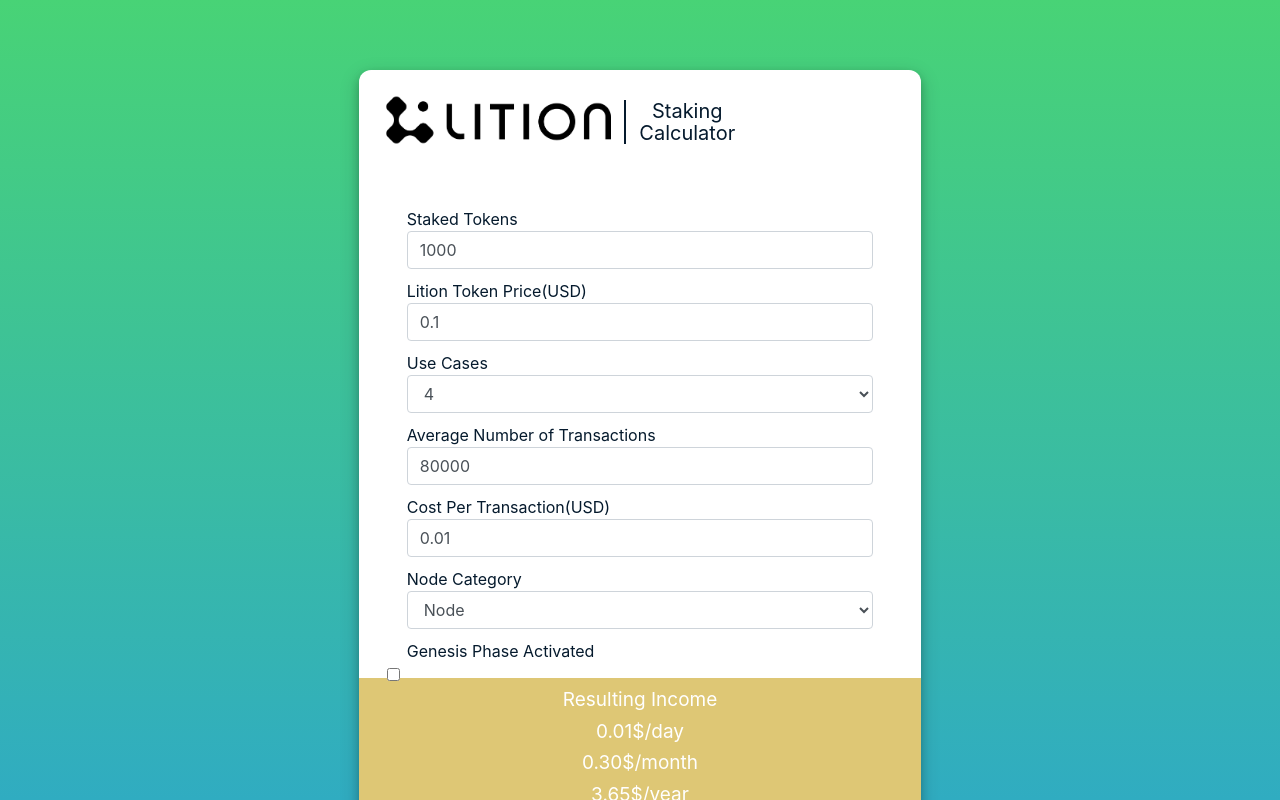
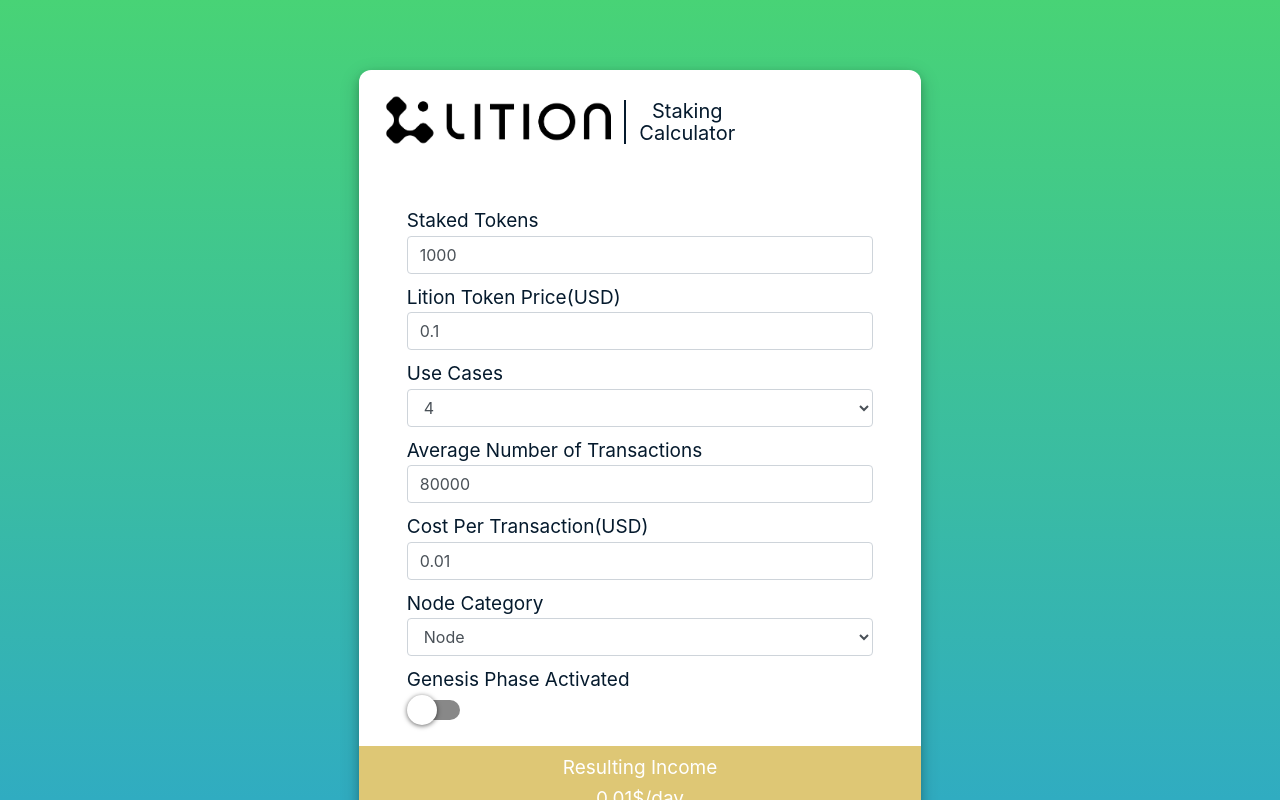
Before and after one commit to fmanea/lition-stake-reactJs, a React (Create React App) app: page / in a window 1280 px wide. Shown: the top 800 px of the page. Built offline with nearby package versions, Linux system fonts and the light colour scheme.

Commit message:
Added nice switch

```diff
--- a/package.json
+++ b/package.json
@@ -6,6 +6,7 @@
     "react": "^16.9.0",
     "react-dom": "^16.9.0",
     "react-scripts": "3.1.1",
+    "react-switch": "^5.0.1",
     "reactstrap": "^8.0.1"
   },
   "scripts": {
--- a/src/App.css
+++ b/src/App.css
@@ -36,7 +36,8 @@
   padding-bottom: 5px ;
 }
 .userInputContainer p{
-  color:#051A2D
+  color:#051A2D;
+  font-size: 19px;
 }
 
 .imageContainer span {
--- a/src/App.js
+++ b/src/App.js
@@ -5,7 +5,8 @@
 import { makeStyles } from '@material-ui/core/styles';
 import Typography from '@material-ui/core/Typography';
 import Slider from '@material-ui/core/Slider';
-import logo from './lition_logo_bw_black.png'
+import logo from './lition_logo_bw_black.png';
+import Switch from "react-switch";
 
 
 
@@ -114,7 +115,7 @@
   }
 
   handleCheckboxChange(evt) {
-    this.setState({ [evt.target.name]: evt.target.checked });
+    this.setState({ "isGenesisPhase": evt });
   }
 
 
@@ -182,7 +183,23 @@
 
             <div className='textFormPairContainer'>
               <p>Genesis Phase Activated</p>
-              <Input type="checkbox" name="isGenesisPhase" className="form-check-input" onChange={this.handleCheckboxChange} checked={this.state.isGenesisPhase} disabled={this.state.genesisPhaseCheckboxState} />
+              <Switch
+                name="isGenesisPhase"
+                checked={this.state.isGenesisPhase}
+                onChange={this.handleCheckboxChange}
+                disabled={this.state.genesisPhaseCheckboxState}
+                onColor="#86d3ff"
+                onHandleColor="#2693e6"
+                handleDiameter={30}
+                uncheckedIcon={false}
+                checkedIcon={false}
+                boxShadow="0px 1px 5px rgba(0, 0, 0, 0.6)"
+                activeBoxShadow="0px 0px 1px 10px rgba(0, 0, 0, 0.2)"
+                height={20}
+                width={48}
+                className="react-switch"
+                id="material-switch"
+              />
             </div>
           </div>
           <div className='resultingIncomeContainer'>
```
Also changed, not shown: 1 other file (tests, documents, lock files or other folders). Lines whose indentation alone changed are shown as unchanged.
